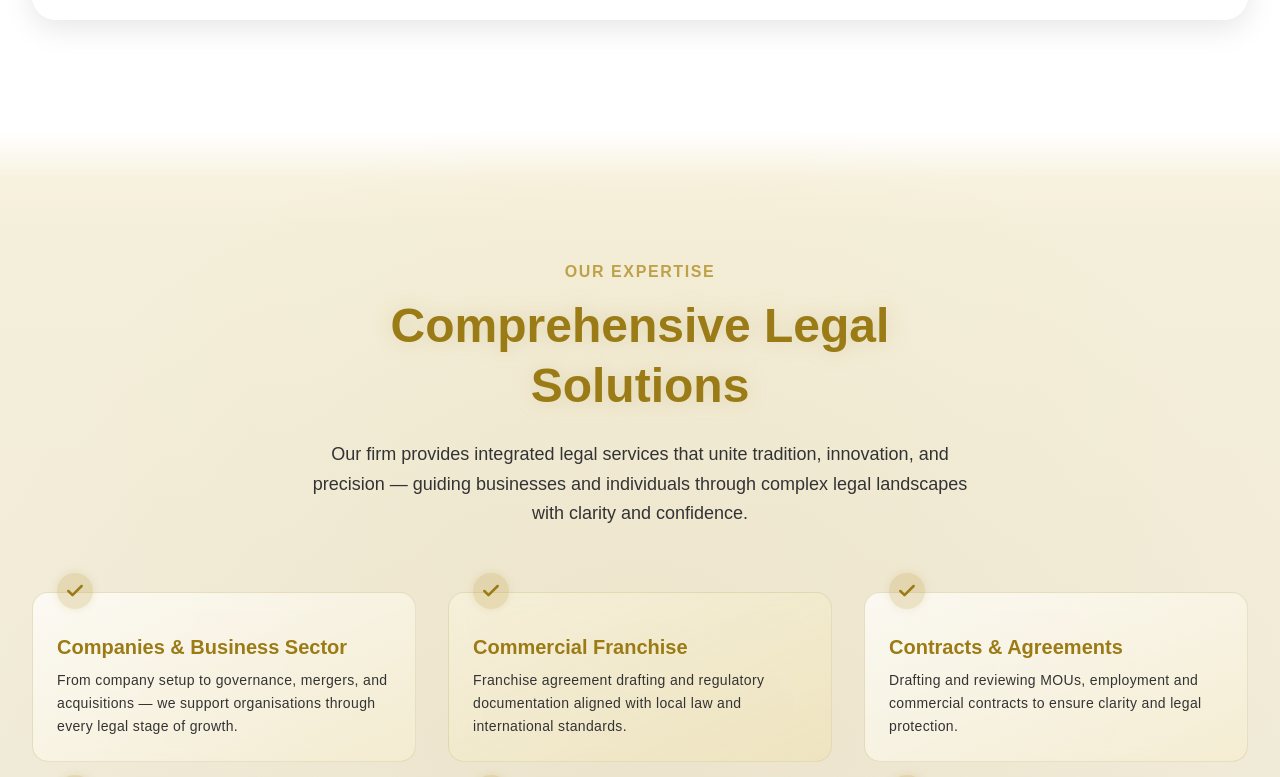
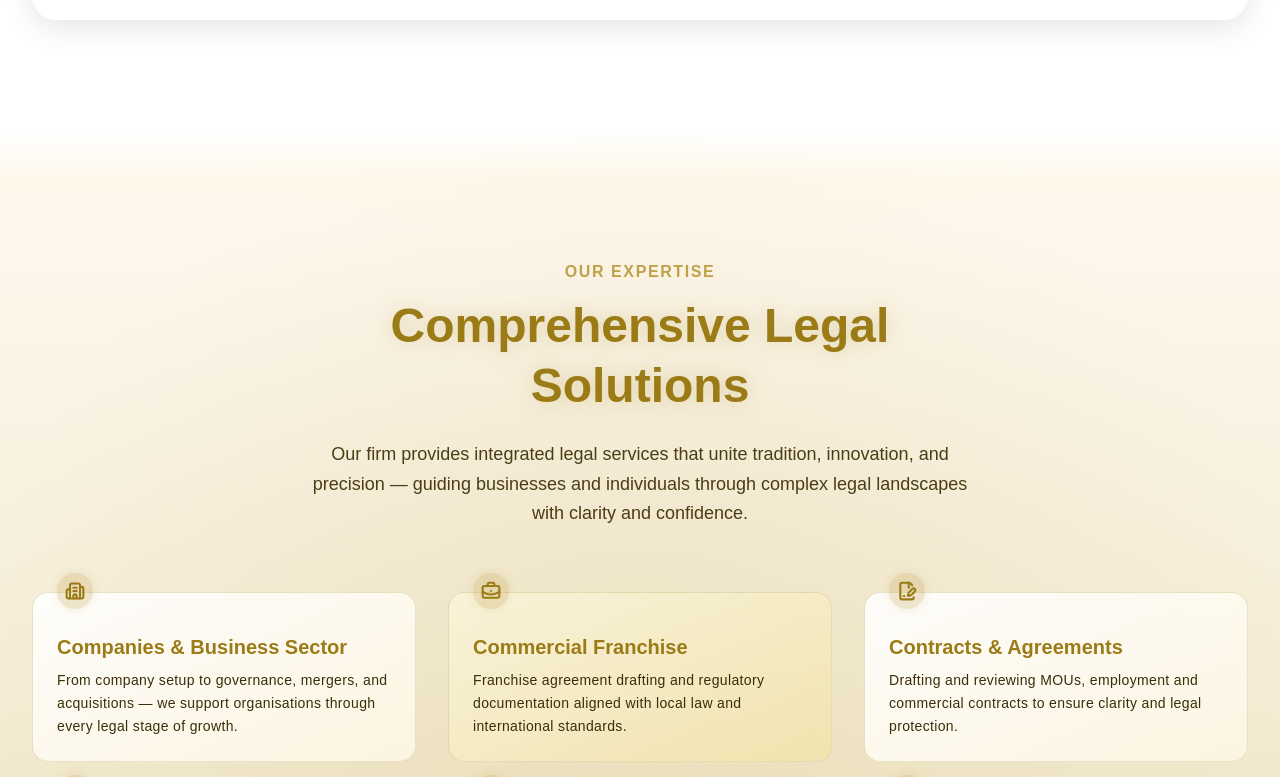
Before and after one commit to yahyaq/faslawtech, a Next.js app: page / in a window 1280 px wide. Shown: the part 3700-4477 px from the top of the page. Built offline with nearby package versions, Linux system fonts and the light colour scheme.

Commit message:
Deploy on Vercl

```diff
--- a/src/presentation/OurSerivces/view.tsx
+++ b/src/presentation/OurSerivces/view.tsx
@@ -1,46 +1,89 @@
 "use client";
 
 import { motion } from "framer-motion";
-import { Check } from "lucide-react";
+import {
+  Building2,
+  BriefcaseBusiness,
+  FileSignature,
+  Gavel,
+  BookOpenCheck,
+  ScrollText,
+  Landmark,
+  BadgeCheck,
+  Scale,
+} from "lucide-react";
 
 export default function OurServicesView() {
   const services = [
-    { title: "Companies & Business Sector", desc: "From company setup to governance, mergers, and acquisitions — we support organisations through every legal stage of growth." },
-    { title: "Commercial Franchise", desc: "Franchise agreement drafting and regulatory documentation aligned with local law and international standards." },
-    { title: "Contracts & Agreements", desc: "Drafting and reviewing MOUs, employment and commercial contracts to ensure clarity and legal protection." },
-    { title: "Litigation & Dispute Settlement", desc: "Representation in general & administrative courts, arbitration and mediation — delivering effective resolutions." },
-    { title: "Legal Consultations", desc: "Advisory across corporate, civil and regulatory domains — helping clients make informed, confident decisions." },
-    { title: "Wills & Real-Estate Settlement", desc: "Execution of wills, inheritance & real-estate settlements under Islamic law — providing fairness and clarity." },
-    { title: "Debt Collection & Execution", desc: "Swift recovery of financial claims, enforcement of court/arbitrator decisions and commercial notice execution." },
-    { title: "Intellectual Property Rights", desc: "Protection and registration of patents, trademarks and copyrights — safeguarding your brand and innovation." },
+    {
+      title: "Companies & Business Sector",
+      desc: "From company setup to governance, mergers, and acquisitions — we support organisations through every legal stage of growth.",
+      icon: Building2,
+    },
+    {
+      title: "Commercial Franchise",
+      desc: "Franchise agreement drafting and regulatory documentation aligned with local law and international standards.",
+      icon: BriefcaseBusiness,
+    },
+    {
+      title: "Contracts & Agreements",
+      desc: "Drafting and reviewing MOUs, employment and commercial contracts to ensure clarity and legal protection.",
+      icon: FileSignature,
+    },
+    {
+      title: "Litigation & Dispute Settlement",
+      desc: "Representation in general & administrative courts, arbitration and mediation — delivering effective resolutions.",
+      icon: Gavel,
+    },
+    {
+      title: "Legal Consultations",
+      desc: "Advisory across corporate, civil and regulatory domains — helping clients make informed, confident decisions.",
+      icon: BookOpenCheck,
+    },
+    {
+      title: "Wills & Real-Estate Settlement",
+      desc: "Execution of wills, inheritance & real-estate settlements under Islamic law — providing fairness and clarity.",
+      icon: ScrollText,
+    },
+    {
+      title: "Debt Collection & Execution",
+      desc: "Swift recovery of financial claims, enforcement of court/arbitrator decisions and commercial notice execution.",
+      icon: Landmark,
+    },
+    {
+      title: "Intellectual Property Rights",
+      desc: "Protection and registration of patents, trademarks and copyrights — safeguarding your brand and innovation.",
+      icon: BadgeCheck,
+    },
   ];
 
   return (
     <section
       id="our-services"
-      className="relative py-32 bg-gradient-to-b from-[#f5f0da] via-[#e8dec0]/60 to-[#d4c9a4]/40 text-[#222] overflow-hidden"
+      className="relative py-32 bg-gradient-to-b from-[#fffaf2] via-[#f4ecd4] to-[#e2d29d] text-[#2d240b] overflow-hidden"
     >
-      {/* Smooth top transition from Licenses & Partners (white) */}
-      <div className="absolute top-0 left-0 right-0 h-24 bg-gradient-to-b from-white via-[#f8f2df]/80 to-transparent pointer-events-none" />
+      {/* Smooth top transition from Licenses & Partners */}
+      <div className="absolute top-0 left-0 right-0 h-24 bg-gradient-to-b from-white via-[#fef8e8]/70 to-transparent pointer-events-none" />
 
       <div className="max-w-7xl mx-auto px-6 lg:px-8 relative z-10">
-        {/* Intro */}
+        {/* Intro Section */}
         <div className="text-center max-w-2xl mx-auto mb-16">
           <p className="text-[#bfa14a] font-semibold mb-3 uppercase tracking-widest">
             Our Expertise
           </p>
-          <h2 className="text-4xl md:text-5xl font-semibold text-[#9b7b16] mb-6 leading-tight drop-shadow-[0_0_10px_rgba(155,123,22,0.2)]">
+          <h2 className="text-4xl md:text-5xl font-semibold text-[#9b7b16] mb-6 leading-tight drop-shadow-[0_0_10px_rgba(155,123,22,0.25)]">
             Comprehensive Legal Solutions
           </h2>
-          <p className="text-[#333] text-lg leading-relaxed">
-            Our firm provides integrated legal services that unite tradition, innovation, and precision —
-            guiding businesses and individuals through complex legal landscapes with clarity and confidence.
+          <p className="text-[#4b3d16] text-lg leading-relaxed">
+            Our firm provides integrated legal services that unite tradition, innovation, and precision — guiding businesses and individuals through complex legal landscapes with clarity and confidence.
           </p>
         </div>
 
-        {/* Services */}
+        {/* Services Grid */}
         <div className="grid sm:grid-cols-2 lg:grid-cols-3 gap-8">
-          {services.map((service, i) => (
+          {services.map((service, i) => {
+            const Icon = service.icon;
+            return (
               <motion.div
                 key={service.title}
                 whileHover={{
@@ -50,13 +93,13 @@ export default function OurServicesView() {
                 transition={{ type: "spring", stiffness: 300, damping: 18 }}
                 className={`relative p-6 rounded-2xl bg-gradient-to-br ${
                   i % 2 === 0
-                  ? "from-[#ffffff]/70 to-[#f5edd0]/70"
-                  : "from-[#f8f3de]/70 to-[#efe3b7]/60"
-              } border border-[#d6c99d]/50 group transition-all duration-300 hover:border-[#bfa14a]/70 hover:bg-[#fffaf2]/80 backdrop-blur-sm`}
+                    ? "from-[#ffffff]/90 to-[#fdf6e3]/90"
+                    : "from-[#f9f3da]/90 to-[#f2e3aa]/80"
+                } border border-[#d6c99d]/50 group transition-all duration-300 hover:border-[#bfa14a]/70 hover:bg-[#fffaf2]/90 backdrop-blur-sm`}
               >
                 {/* Icon */}
                 <div className="absolute -top-5 left-6 bg-[#bfa14a]/25 p-2 rounded-full group-hover:bg-[#bfa14a]/45 transition-colors duration-300 shadow-[0_0_10px_rgba(191,161,74,0.2)]">
-                <Check className="w-5 h-5 text-[#9b7b16]" strokeWidth={3} />
+                  <Icon className="w-5 h-5 text-[#9b7b16]" strokeWidth={2.5} />
                 </div>
 
                 {/* Text */}
@@ -64,20 +107,21 @@ export default function OurServicesView() {
                   <h3 className="font-semibold text-xl text-[#9b7b16] mb-2 group-hover:text-[#bfa14a] transition-all duration-300">
                     {service.title}
                   </h3>
-                <p className="text-[#333] text-sm leading-relaxed tracking-wide group-hover:text-[#111] transition-colors duration-300">
+                  <p className="text-[#3a2d0a] text-sm leading-relaxed tracking-wide group-hover:text-[#1f1605] transition-colors duration-300">
                     {service.desc}
                   </p>
                 </div>
               </motion.div>
-          ))}
+            );
+          })}
         </div>
       </div>
 
-      {/* Subtle radial highlight for warmth */}
-      <div className="absolute inset-0 bg-[radial-gradient(ellipse_at_center,rgba(191,161,74,0.1),transparent_75%)] pointer-events-none" />
+      {/* Warm radial glow for depth */}
+      <div className="absolute inset-0 bg-[radial-gradient(ellipse_at_center,rgba(191,161,74,0.15),transparent_75%)] pointer-events-none" />
 
-      {/* Bottom transition to next dark section */}
-      <div className="absolute bottom-0 left-0 right-0 h-24 bg-gradient-to-t from-[#d4c9a4]/50 via-transparent to-transparent pointer-events-none" />
+      {/* Soft transition to next section */}
+      <div className="absolute bottom-0 left-0 right-0 h-24 bg-gradient-to-t from-[#e2d29d]/80 via-transparent to-transparent pointer-events-none" />
     </section>
   );
 }
```
Lines whose indentation alone changed are shown as unchanged.
